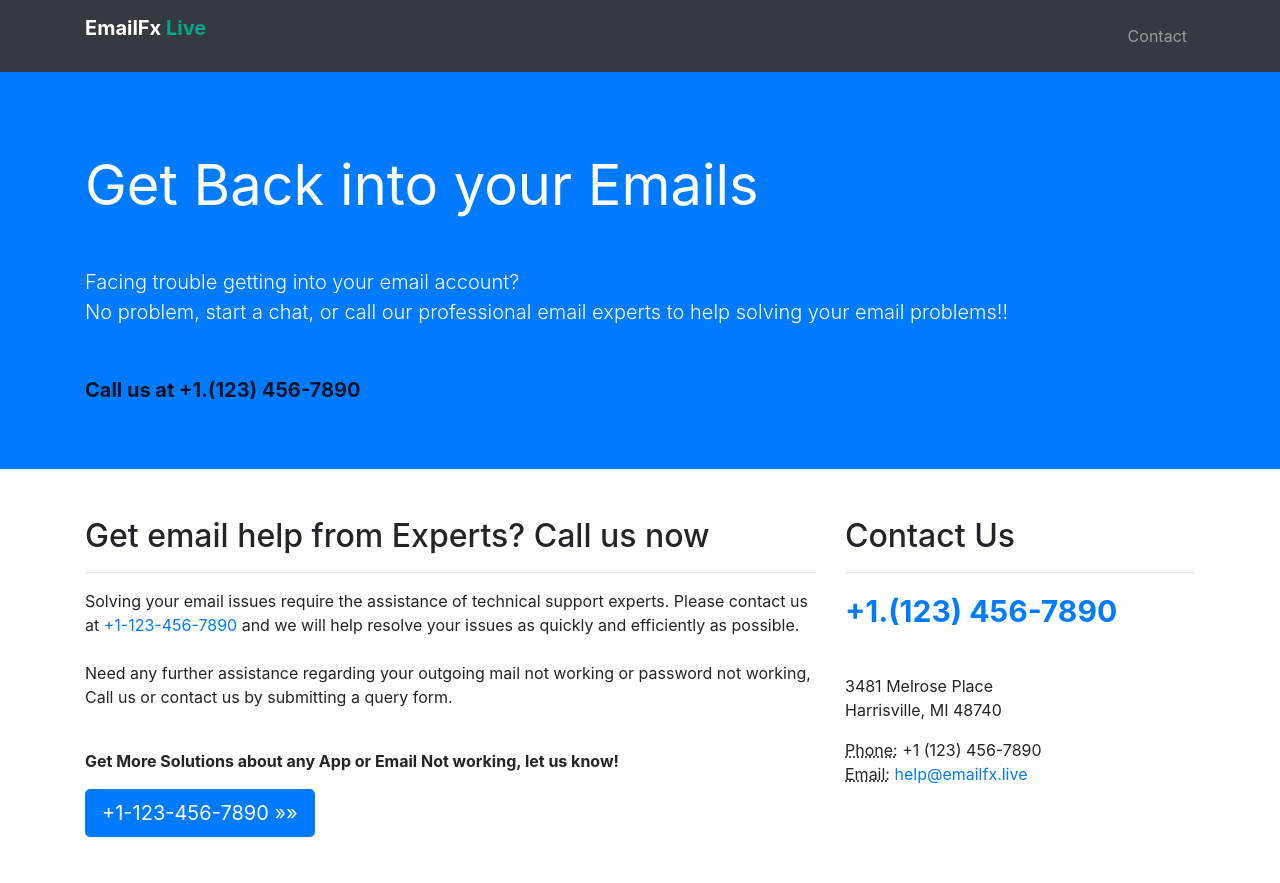
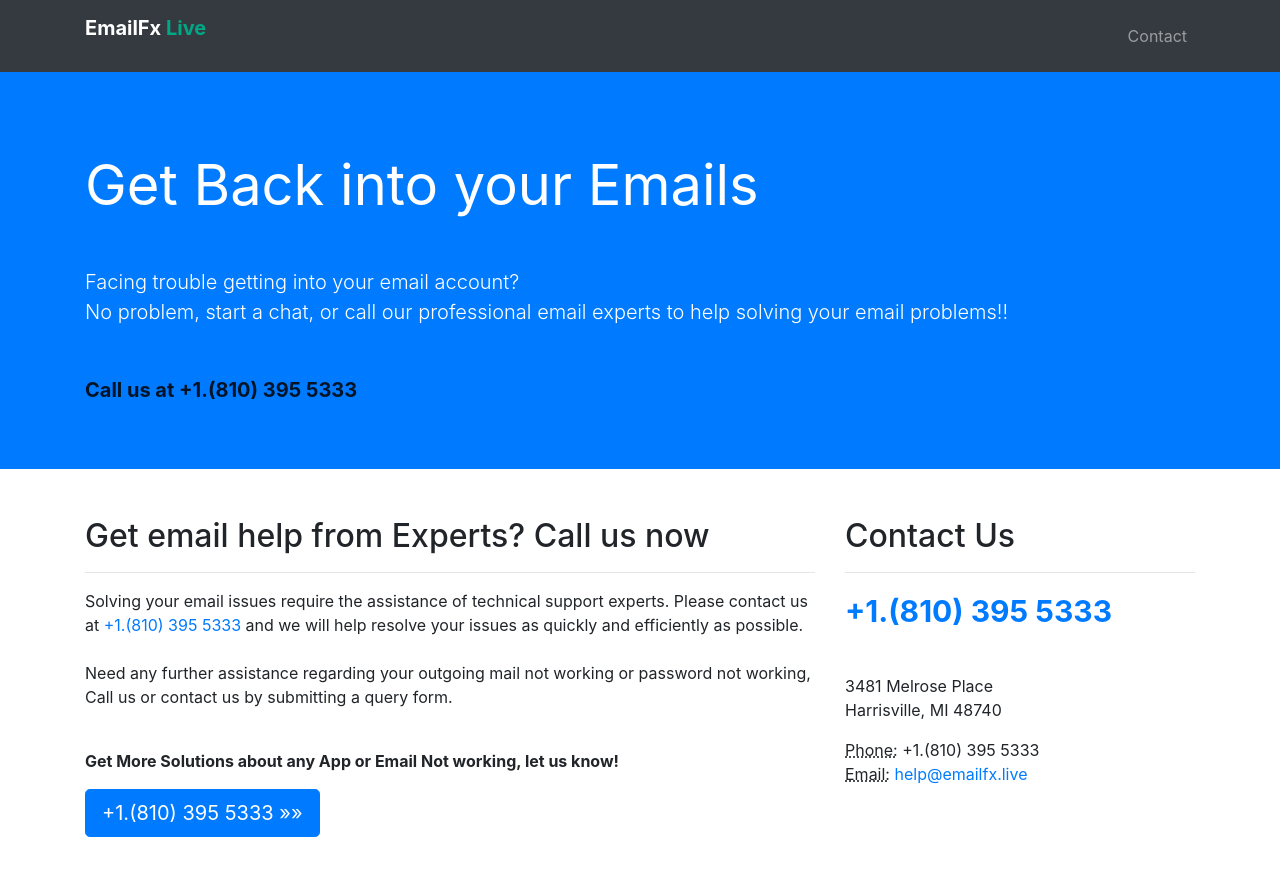
Before and after one commit to aolcustomer01/email, a website: page index.html in a window 1280 px wide. Shown: the top 883 px of the page. Drawn offline with Linux system fonts and the light colour scheme; grey boxes are pictures that could not be loaded.

Commit message:
Update index.html

```diff
--- a/index.html
+++ b/index.html
@@ -58,7 +58,7 @@
 <p><br>
           <p class="lead mb-5 text-white">Facing trouble getting into your email account? </br>
             No problem, start a chat, or call our professional email experts to help solving your email problems!!</p>
-            <p><a href="tel: +1123456-7890"><strong><span style="font-size: 20px; color: rgb(3, 20, 39);">Call us at +1.(123) 456-7890</span></strong></a></p>            </div>
+            <p><a href="tel: +18103955333"><strong><span style="font-size: 20px; color: rgb(3, 20, 39);">Call us at +1.(810) 395 5333</span></strong></a></p>            </div>
     </div>
   </header>
 
@@ -69,22 +69,22 @@
       <div class="col-md-8 mb-5">
         <h2>Get email help from Experts? Call us now</h2>
         <hr>
-        <p>Solving your email issues require the assistance of technical support experts. Please contact us at <a href="tel: +123-456-7890">+1-123-456-7890</a> and we will help resolve your issues as quickly and efficiently as possible.<br><br>Need any further assistance regarding your outgoing mail not working or password not working, Call us or contact us by submitting a query form.</p>
+        <p>Solving your email issues require the assistance of technical support experts. Please contact us at <a href="tel: +18103955333">+1.(810) 395 5333</a> and we will help resolve your issues as quickly and efficiently as possible.<br><br>Need any further assistance regarding your outgoing mail not working or password not working, Call us or contact us by submitting a query form.</p>
         <p><br><strong>Get More Solutions about any App or Email Not working, let us know!</strong></p>
-        <a class="btn btn-primary btn-lg" href="tel: +1-123-456-7890">+1-123-456-7890 &raquo;&raquo;</a>
+        <a class="btn btn-primary btn-lg" href="tel: +18103955333">+1.(810) 395 5333 &raquo;&raquo;</a>
       </div>
       <div class="col-md-4 mb-5">
         <h2>Contact Us</h2>
         <hr>
         <address>
-          <p><a href="tel: +1.(123)456-7890"><strong><span style="font-size: 30px; color: rgb(0, 123, 255);">+1.(123) 456-7890</span></strong></a></p>          </p>          <br>
+          <p><a href="tel: +18103955333"><strong><span style="font-size: 30px; color: rgb(0, 123, 255);">+1.(810) 395 5333</span></strong></a></p>          </p>          <br>
           3481 Melrose Place
           <br>Harrisville, MI 48740
           <br>
         </address>
         <address>
           <abbr title="Phone">Phone:</abbr>
-          +1 (123) 456-7890
+          +1.(810) 395 5333
           <br>
           <abbr title="Email">Email:</abbr>
           <a href="mailto:#">help@emailfx.live</a>
@@ -126,7 +126,7 @@
             <p class="card-text">Speak with EmailfX Representative to help you out with all your broblems and queries. We have the best email experts for all your technical problems.</p>
           </div>
           <div class="card-footer">
-            <a href="tel: +1.1234567890" class="btn btn-primary">CALL US &raquo;&raquo;&raquo;</a>
+            <a href="tel: +18103955333" class="btn btn-primary">CALL US &raquo;&raquo;&raquo;</a>
           </div>
         </div>
       </div>
```
